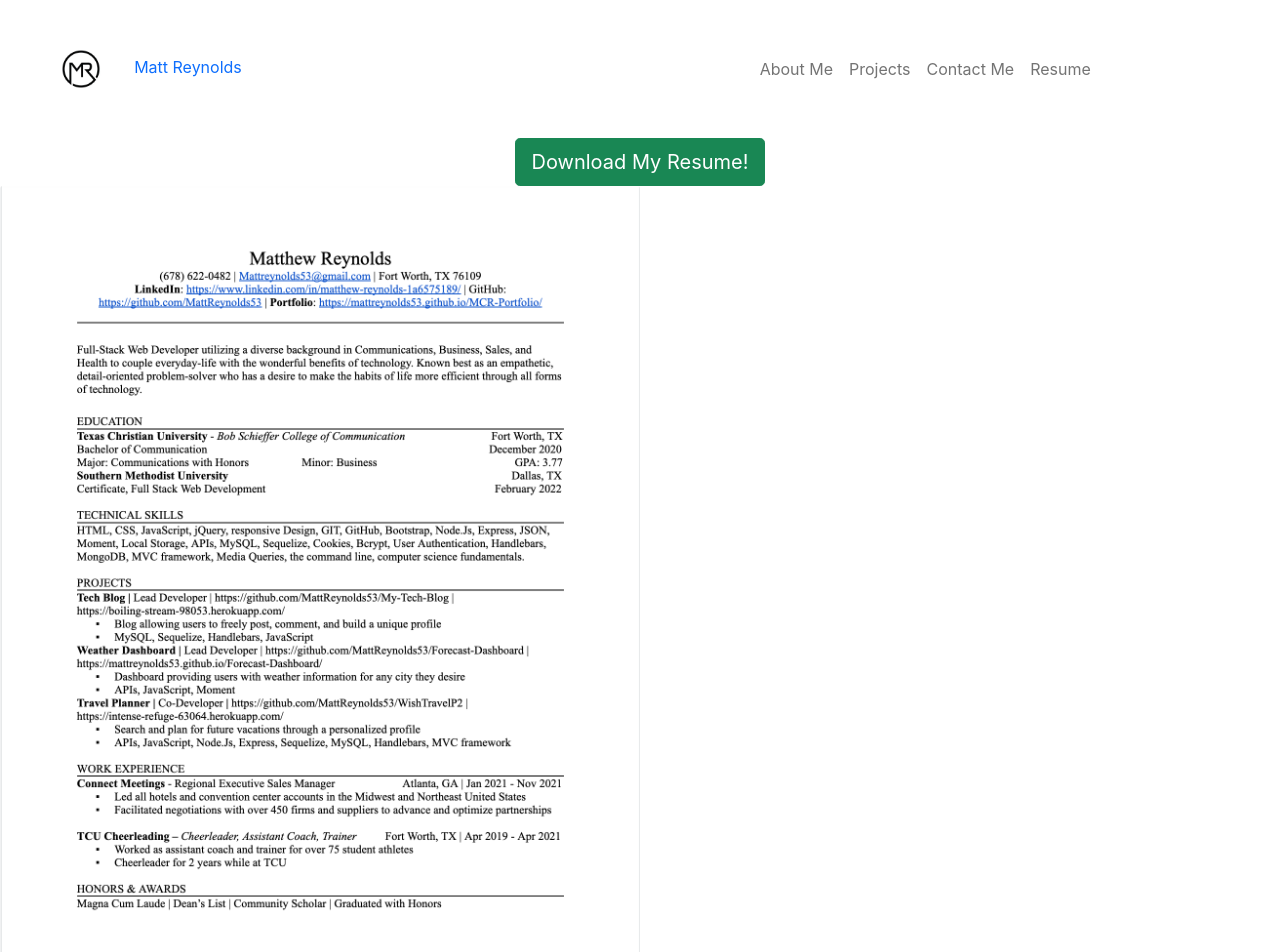
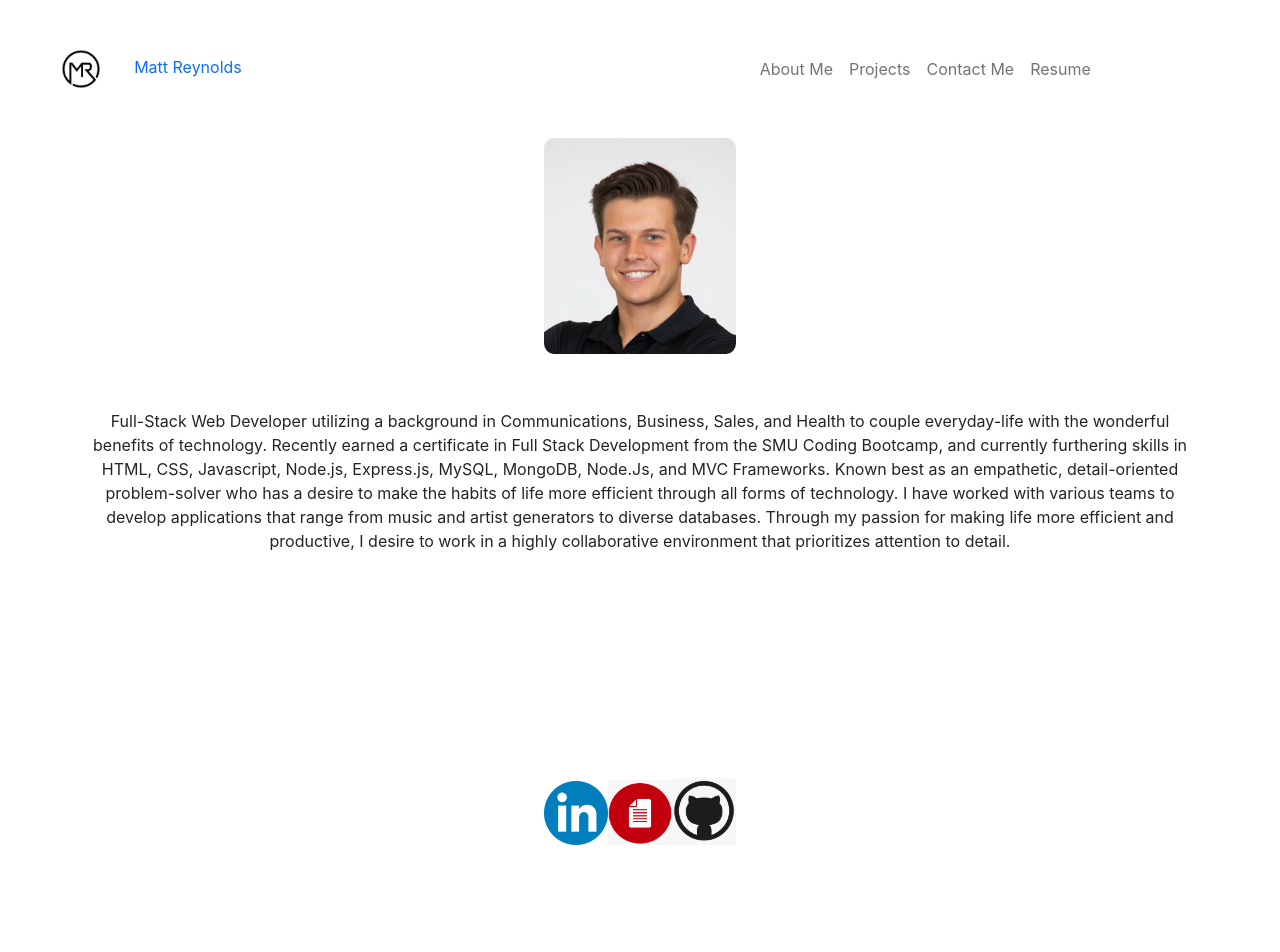
Before and after one commit to MattReynolds53/My-React-Portfolio, a React (Create React App) app: page / in a window 1280 px wide. Shown: the top 952 px of the page. After the commit the page ends 845 px from the top, so only its background shows below. Built offline with nearby package versions, Linux system fonts and the light colour scheme.

Commit message:
Fixed footer spacing error and made icons aligned horizontally. Got About page to load when application is initially loaded. Got contact form on Contact page to stop taking me to the homepage when submit was clicked.

```diff
--- a/src/components/Footer.js
+++ b/src/components/Footer.js
@@ -14,36 +14,36 @@ const styles = {
     height: "5%",
     borderRadius: "100%",
   },
+
 };
 
 export default function Footer() {
   return (
     <div>
-      <div class="personalLinks">
-        <a href="https://www.linkedin.com/in/matthew-reynolds-1a6575189/" style={styles.footer}>
+      <div class="personalLinks" style={styles.footer}>
+        <a href="https://www.linkedin.com/in/matthew-reynolds-1a6575189/" style={styles.links}>
           <img
             src={linkedIn}
             class="card-img-top"
             alt="LinkedIn"
-            style={styles.links}
+
           ></img>
         </a>
 
-        <a href="https://docs.google.com/document/d/1qeY4cAgpd1MWtgIiQ-C4dHzO66ArziZB/edit?usp=sharing&ouid=106358966844575244644&rtpof=true&sd=true" style={styles.footer}>
+        <a href="https://docs.google.com/document/d/1qeY4cAgpd1MWtgIiQ-C4dHzO66ArziZB/edit?usp=sharing&ouid=106358966844575244644&rtpof=true&sd=true" style={styles.links}>
           <img
             src={resume}
             class="card-img-top"
             alt="Resume"
-            style={styles.links}
+
           ></img>
         </a>
 
-        <a href="https://github.com/MattReynolds53" style={styles.footer}>
+        <a href="https://github.com/MattReynolds53" style={styles.links}>
           <img
             src={gitHub}
             class="card-img-top"
             alt="GitHub"
-            style={styles.links}
           ></img>
         </a>
       </div>
--- a/src/components/PortfolioContainer.js
+++ b/src/components/PortfolioContainer.js
@@ -10,6 +10,9 @@ export default function PortfolioContainer() {
 
   // This method is checking to see what the value of `currentPage` is. Depending on the value of currentPage, we return the corresponding component to render.
   const renderPage = () => {
+    if (currentPage === 'Resume') {
+      return <Resume />;
+    }
     if (currentPage === 'About') {
       return <About />;
     }
@@ -19,7 +22,7 @@ export default function PortfolioContainer() {
     if (currentPage === 'Contact') {
       return <Contact />;
     }
-    return <Resume />;
+    return <About />;
   };
 
   const handlePageChange = (page) => setCurrentPage(page);
--- a/src/components/about.js
+++ b/src/components/about.js
@@ -1,5 +1,5 @@
 import React from "react";
-import headshot from '../images/portfolio_headshot.jpg';
+import headshot from "../images/portfolio_headshot.jpg";
 
 const styles = {
   headshot: {
@@ -10,14 +10,17 @@ const styles = {
     borderRadius: "5%",
   },
   body: {
-    paddingTop: "5%"
+    paddingTop: "5%",
+  },
+  page: {
+    minHeight: "80vh"
   }
-
-}
+};
 
 export default function About() {
-    return (
-        <>
+  return (
+    <>
+      <div style={styles.page}>
         <div>
           <img src={headshot} alt="Headshot" style={styles.headshot}></img>
         </div>
@@ -25,11 +28,25 @@ export default function About() {
           <div className="container mx-auto flex px-10 py-20 md:flex-row flex-col items-center">
             <div className="lg:flex-grow md:w-1/2 lg:pr-24 md:pr-16 flex flex-col md:items-start md:text-left mb-16 md:mb-0 items-center text-center">
               <p className="mb-8 leading-relaxed" style={styles.body}>
-              Full-Stack Web Developer utilizing a background in Communications, Business, Sales, and Health to couple everyday-life with the wonderful benefits of technology. Recently earned a certificate in Full Stack Development from the SMU Coding Bootcamp, and currently furthering skills in HTML, CSS, Javascript, Node.js, Express.js, MySQL, MongoDB, Node.Js, and MVC Frameworks. Known best as an empathetic, detail-oriented problem-solver who has a desire to make the habits of life more efficient through all forms of technology. I have worked with various teams to develop applications that range from music and artist generators to diverse databases. Through my passion for making life more efficient and productive, I desire to work in a highly collaborative environment that prioritizes attention to detail.
+                Full-Stack Web Developer utilizing a background in
+                Communications, Business, Sales, and Health to couple
+                everyday-life with the wonderful benefits of technology.
+                Recently earned a certificate in Full Stack Development from the
+                SMU Coding Bootcamp, and currently furthering skills in HTML,
+                CSS, Javascript, Node.js, Express.js, MySQL, MongoDB, Node.Js,
+                and MVC Frameworks. Known best as an empathetic, detail-oriented
+                problem-solver who has a desire to make the habits of life more
+                efficient through all forms of technology. I have worked with
+                various teams to develop applications that range from music and
+                artist generators to diverse databases. Through my passion for
+                making life more efficient and productive, I desire to work in a
+                highly collaborative environment that prioritizes attention to
+                detail.
               </p>
             </div>
           </div>
         </section>
-        </>
-      );
+      </div>
+    </>
+  );
 }
--- a/src/components/contact.js
+++ b/src/components/contact.js
@@ -20,7 +20,10 @@ export default function Contact() {
         headers: { "Content-Type": "application/x-www-form-urlencoded" },
         body: encode({ "form-name": "contact", name, email, message }),
       })
-        .then(() => alert("Message sent!"))
+        .then(() => {
+          alert("Message sent!")
+
+        })
         .catch((error) => alert(error));
     }
 
@@ -74,6 +77,7 @@ export default function Contact() {
             />
           </div>
           <button
+          onClick={handleSubmit}
             type="submit"
             className="text-white bg-dark border-0 py-2 px-6 focus:outline-none hover:bg-indigo-600 rounded text-lg" onChange={(e) => setMessage(e.target.value)}>
             Submit
```
